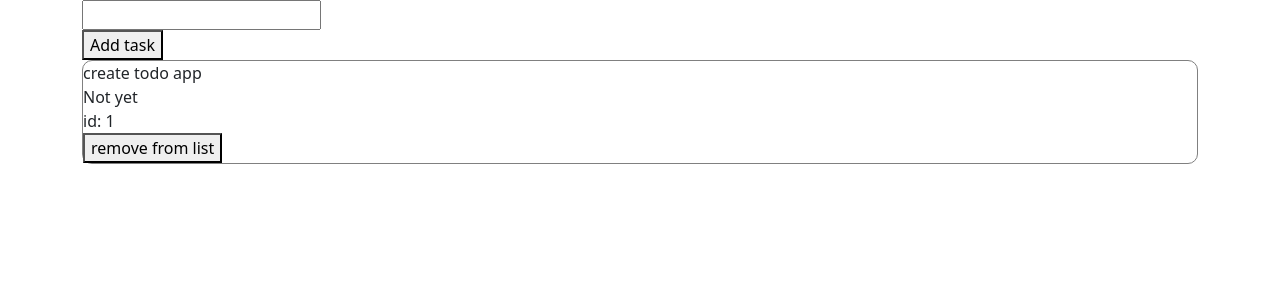
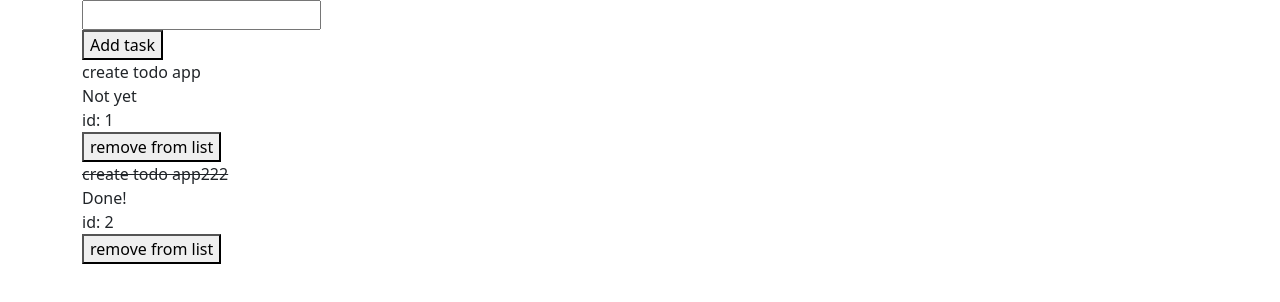
Before and after one commit to Luxlorys/todo_react, a React (Create React App) app in the folder cva_todo/: page / in a window 1280 px wide. Shown: the top 302 px of the page. Built offline with nearby package versions, Linux system fonts and the light colour scheme.

Commit message:
minor changes

```diff
--- a/cva_todo/src/App.jsx
+++ b/cva_todo/src/App.jsx
@@ -12,6 +12,11 @@ function App() {
       id: 1,
       name: "create todo app",
       isDone: false,
+    },
+    {
+      id: 2,
+      name: "create todo app222",
+      isDone: true,
     }
   ];
 
--- a/cva_todo/src/components/TodoList/Task.jsx
+++ b/cva_todo/src/components/TodoList/Task.jsx
@@ -2,9 +2,9 @@ import './task.css';
 
 export default function Task({ task, onDelete }) {
     return (
-        <div className="task">
-            <div className="taskName">{task.name}</div>
-            <div className="status">{task.isDone ? 'Done!' : 'Not yet'}</div>
+        <div>
+            <div>{task.isDone ? <del>{task.name}</del> : task.name}</div>
+            <div>{task.isDone ? 'Done!' : 'Not yet'}</div>
             <div>id: {task.id}</div>
             <button onClick={() => onDelete(task.id)}>remove from list</button>
         </div>
--- a/cva_todo/src/components/form/TaskForm.jsx
+++ b/cva_todo/src/components/form/TaskForm.jsx
@@ -26,8 +26,8 @@ export default function TaskForm({ tasks, setTask }) {
 
   return (
     <div onSubmit={handleSubmit}>
-      <form className="">
-        <div className="">
+      <form className="task-form">
+        <div className="input-field">
           <input
             type="text"
             value={taskName}
```
